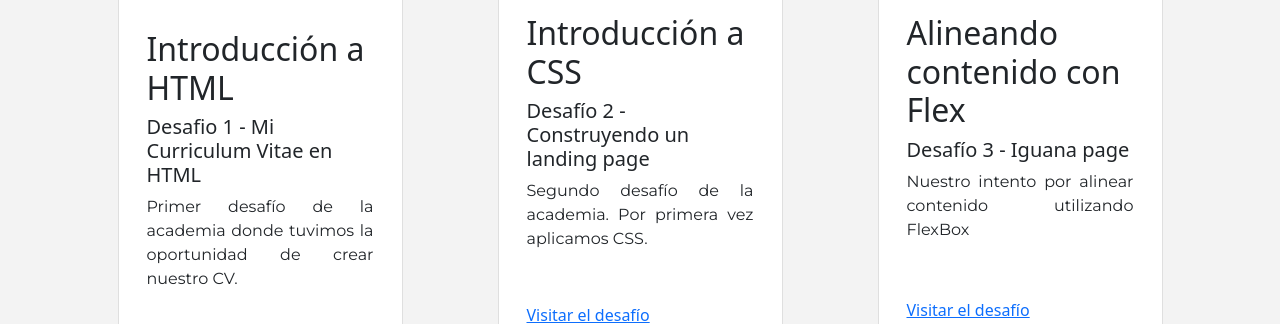
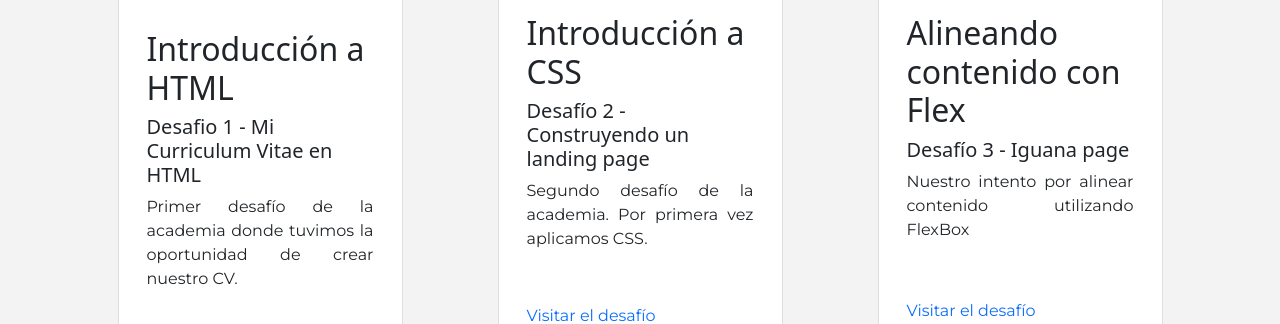
Before and after one commit to chrislopez93/chrislopez93.github.io, a plain HTML site: page portafolio.html in a window 1280 px wide. Shown: the part 476-800 px from the top of the page. Drawn offline with nearby package versions, Linux system fonts and the light colour scheme; a web font is replaced by a local one.

Commit message:
solución problema CSS coma mal puesta

```diff
--- a/assets/css/style.css
+++ b/assets/css/style.css
@@ -77,7 +77,7 @@
 /*Configuración portafolio*/
 
 
-.link-porfolio,{
+.link-porfolio{
     text-decoration: none;
     font-family: 'Montserrat', sans-serif;
     font-weight: 500;
```
